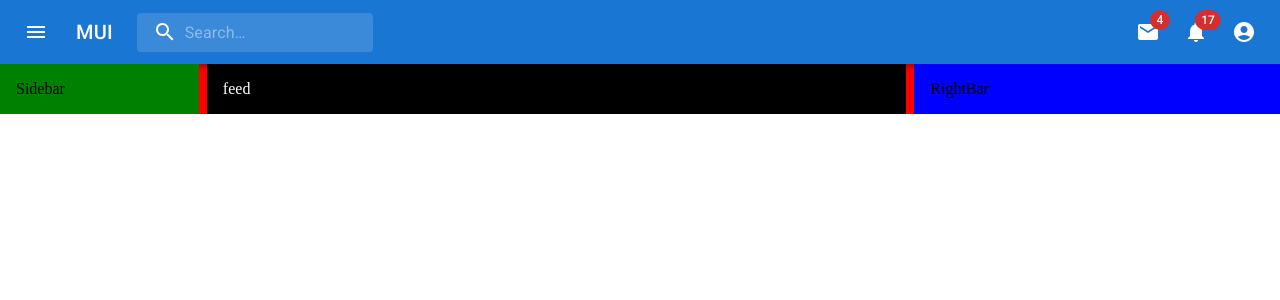
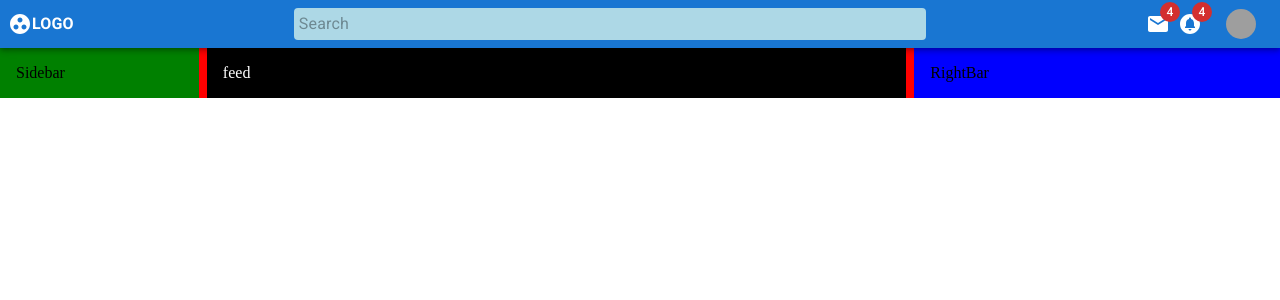
Before and after one commit to J0-Y0/mui_best_practice, a React (Create React App) app in the folder mui_practice/: page / in a window 1280 px wide. Shown: the top 300 px of the page. Built offline with nearby package versions, Linux system fonts and the light colour scheme; grey boxes are pictures that could not be loaded.

Commit message:
updatig navbar

```diff
--- a/mui_practice/src/components/Navbar.js
+++ b/mui_practice/src/components/Navbar.js
@@ -1,368 +1,126 @@
-import * as React from "react";
-import { styled, alpha } from "@mui/material/styles";
-import AppBar from "@mui/material/AppBar";
-import Box from "@mui/material/Box";
-import Toolbar from "@mui/material/Toolbar";
-import IconButton from "@mui/material/IconButton";
-import Typography from "@mui/material/Typography";
-import InputBase from "@mui/material/InputBase";
-import Badge from "@mui/material/Badge";
-import MenuItem from "@mui/material/MenuItem";
-import Menu from "@mui/material/Menu";
-import MenuIcon from "@mui/icons-material/Menu";
-import SearchIcon from "@mui/icons-material/Search";
+import {
+  AppBar,
+  Box,
+  Typography,
+  InputBase,
+  Button,
+  Badge,
+  Avatar,
+  Menu,
+  MenuItem,
+} from "@mui/material";
+import { AccountCircle, CircleNotifications, Mail } from "@mui/icons-material";
+import React, { useState } from "react";
+import GroupWorkIcon from "@mui/icons-material/GroupWork";
+import styled from "@emotion/styled";
+const Navbar = () => {
+  const [open,setOpen] = useState(false)
+  const StyledAppBar = styled(AppBar)({
+    display: "flex",
+    flexDirection: "row",
+    justifyContent: "space-between",
+    alignItems: "center",
+    fontSize: "larger",
+  });
 
-
-import AccountCircle from "@mui/icons-material/AccountCircle";
-import MailIcon from "@mui/icons-material/Mail";
-import NotificationsIcon from "@mui/icons-material/Notifications";
-import MoreIcon from "@mui/icons-material/MoreVert";
-
-const Search = styled("div")(({ theme }) => ({
-  position: "relative",
+  const LogoSection = styled(Box)({
+    display: "flex",
+    flexDirection: "row",
+  });
+  const StyledInputBase = styled(InputBase)(({ theme }) => ({
     borderRadius: theme.shape.borderRadius,
-  backgroundColor: alpha(theme.palette.common.white, 0.15),
+    maxWidth: "50%",
+    padding: "0 5px",
+    backgroundColor: "lightBlue",
     "&:hover": {
-    backgroundColor: alpha(theme.palette.common.white, 0.25),
-  },
-  marginRight: theme.spacing(2),
-  marginLeft: 0,
-  width: "100%",
-  [theme.breakpoints.up("sm")]: {
-    marginLeft: theme.spacing(3),
-    width: "auto",
+      backgroundColor: "white",
     },
   }));
+  const StyledNavCTAlg = styled(Box)(({ theme }) => ({
+    display: "none",
+    [theme.breakpoints.up("sm")]: { display: "flex", alignItems: "center" },
+  }));
+  const StyledNavCTAsm = styled(Box)(({ theme }) => ({
+    [theme.breakpoints.up("sm")]: { display: "none" },
 
-const SearchIconWrapper = styled("div")(({ theme }) => ({
-  padding: theme.spacing(0, 2),
-  height: "100%",
-  position: "absolute",
-  pointerEvents: "none",
     display: "flex",
     alignItems: "center",
-  justifyContent: "center",
   }));
+  return (
+    <StyledAppBar sx={{ p: 1 }} position="sticky">
+      <LogoSection>
+        <GroupWorkIcon />
+        <Typography
+          sx={{
+            fontWeight: "bold",
+            display: { xs: "none", sm: "block" },
+          }}
+        >
+          LOGO
+        </Typography>
+      </LogoSection>
 
-const StyledInputBase = styled(InputBase)(({ theme }) => ({
-  color: "inherit",
-  "& .MuiInputBase-input": {
-    padding: theme.spacing(1, 1, 1, 0),
-    // vertical padding + font size from searchIcon
-    paddingLeft: `calc(1em + ${theme.spacing(4)})`,
-    transition: theme.transitions.create("width"),
-    width: "100%",
-    [theme.breakpoints.up("md")]: {
-      width: "20ch",
-    },
-  },
-}));
+      <StyledInputBase placeholder="Search" autoFocus="true" fullWidth="true" />
+      <StyledNavCTAlg>
+        <Badge badgeContent={4} color="error">
+          <Mail />
+        </Badge>
+        <Badge badgeContent={4} color="error" sx={{ mx: 1 }}>
+          <CircleNotifications />
+        </Badge>
+        <Avatar
+          sx={{ width: 30, height: 30, mx: 2 }}
+          alt="Yosef"
+          src="/static/images/avatar/1.jpg"
+          onClick={(e) => setOpen(true)}
+        />
+      </StyledNavCTAlg>
 
-export default function PrimarySearchAppBar() {
-  const [anchorEl, setAnchorEl] = React.useState(null);
-  const [mobileMoreAnchorEl, setMobileMoreAnchorEl] = React.useState(null);
-
-  const isMenuOpen = Boolean(anchorEl);
-  const isMobileMenuOpen = Boolean(mobileMoreAnchorEl);
-
-  const handleProfileMenuOpen = (event) => {
-    setAnchorEl(event.currentTarget);
-  };
-
-  const handleMobileMenuClose = () => {
-    setMobileMoreAnchorEl(null);
-  };
-
-  const handleMenuClose = () => {
-    setAnchorEl(null);
-    handleMobileMenuClose();
-  };
-
-  const handleMobileMenuOpen = (event) => {
-    setMobileMoreAnchorEl(event.currentTarget);
-  };
-
-  const menuId = "primary-search-account-menu";
-  const renderMenu = (
+      <StyledNavCTAsm>
+        <Avatar
+          sx={{ width: 30, height: 30 }}
+          alt="Yosef"
+          src="/static/images/avatar/1.jpg"
+          onClick={(e) => setOpen(true)}
+        />
+        <Typography>Yosef</Typography>
         <Menu
-      anchorEl={anchorEl}
+          sx={{ mt: 4 }}
+          id="basic-menu"
+          open={open}
+          onClose={(e) => setOpen(false)}
+          MenuListProps={{
+            "aria-labelledby": "basic-button",
+          }}
           anchorOrigin={{
             vertical: "top",
             horizontal: "right",
           }}
-      id={menuId}
-      keepMounted
           transformOrigin={{
             vertical: "top",
-        horizontal: "right",
+            horizontal: "left",
           }}
-      open={isMenuOpen}
-      onClose={handleMenuClose}
-      sx={{ mt: 5 }}
         >
-      <MenuItem onClick={handleMenuClose}>Profile</MenuItem>
-      <MenuItem onClick={handleMenuClose}>My account</MenuItem>
-    </Menu>
-  );
-
-  const mobileMenuId = "primary-search-account-menu-mobile";
-  const renderMobileMenu = (
-    <Menu
-      anchorEl={mobileMoreAnchorEl}
-      anchorOrigin={{
-        vertical: "top",
-        horizontal: "right",
-      }}
-      id={mobileMenuId}
-      keepMounted
-      transformOrigin={{
-        vertical: "top",
-        horizontal: "right",
-      }}
-      open={isMobileMenuOpen}
-      onClose={handleMobileMenuClose}
-      sx={{ mt: 5 }}
-    >
+          <Box sx={{display:"flex"}}>
             <MenuItem>
-        <IconButton size="large" aria-label="show 4 new mails" color="inherit">
               <Badge badgeContent={4} color="error">
-            <MailIcon />
+                <Mail />
               </Badge>
-        </IconButton>
-        <p>Messages</p>
             </MenuItem>
             <MenuItem>
-        <IconButton
-          size="large"
-          aria-label="show 17 new notifications"
-          color="inherit"
-        >
-          <Badge badgeContent={17} color="error">
-            <NotificationsIcon />
+              <Badge badgeContent={4} color="error">
+                <Mail />
               </Badge>
-        </IconButton>
-        <p>Notifications</p>
             </MenuItem>
-      <MenuItem onClick={handleProfileMenuOpen}>
-        <IconButton
-          size="large"
-          aria-label="account of current user"
-          aria-controls="primary-search-account-menu"
-          aria-haspopup="true"
-          color="inherit"
-        >
-          <AccountCircle />
-        </IconButton>
-        <p>Profile</p>
-      </MenuItem>
+
+          </Box>
+          <MenuItem>Profile</MenuItem>
+          <MenuItem>My account</MenuItem>
+          <MenuItem>Logout</MenuItem>
         </Menu>
+      </StyledNavCTAsm>
+    </StyledAppBar>
   );
+};
 
-  return (
-    <Box sx={{ flexGrow: 1 }}>
-      <AppBar position="static">
-        <Toolbar>
-          <IconButton
-            size="large"
-            edge="start"
-            color="inherit"
-            aria-label="open drawer"
-            sx={{ mr: 2 }}
-          >
-            <MenuIcon />
-          </IconButton>
-          <Typography
-            variant="h6"
-            noWrap
-            component="div"
-            sx={{ display: { xs: "none", sm: "block" } }}
-          >
-            MUI
-          </Typography>
-          <Search>
-            <SearchIconWrapper>
-              <SearchIcon />
-            </SearchIconWrapper>
-            <StyledInputBase
-              placeholder="Search…"
-              inputProps={{ "aria-label": "search" }}
-            />
-          </Search>
-          <Box sx={{ flexGrow: 1 }} />
-          <Box sx={{ display: { xs: "none", md: "flex" } }}>
-            <IconButton
-              size="large"
-              aria-label="show 4 new mails"
-              color="inherit"
-            >
-              <Badge badgeContent={4} color="error">
-                <MailIcon />
-              </Badge>
-            </IconButton>
-            <IconButton
-              size="large"
-              aria-label="show 17 new notifications"
-              color="inherit"
-            >
-              <Badge badgeContent={17} color="error">
-                <NotificationsIcon />
-              </Badge>
-            </IconButton>
-            <IconButton
-              size="large"
-              edge="end"
-              aria-label="account of current user"
-              aria-controls={menuId}
-              aria-haspopup="true"
-              onClick={handleProfileMenuOpen}
-              color="inherit"
-            >
-              <AccountCircle />
-            </IconButton>
-          </Box>
-          <Box sx={{ display: { xs: "flex", md: "none" } }}>
-            <IconButton
-              size="large"
-              aria-label="show more"
-              aria-controls={mobileMenuId}
-              aria-haspopup="true"
-              onClick={handleMobileMenuOpen}
-              color="inherit"
-            >
-              <MoreIcon />
-            </IconButton>
-          </Box>
-        </Toolbar>
-      </AppBar>
-      {renderMobileMenu}
-      {renderMenu}
-    </Box>
-  );
-}
-
-// import {
-//   AppBar,
-//   Box,
-//   Typography,
-//   InputBase,
-//   Button,
-//   Badge,
-//   Avatar,
-//   Menu,
-//   MenuItem,
-// } from "@mui/material";
-// import { AccountCircle, CircleNotifications, Mail } from "@mui/icons-material";
-// import React, { useState } from "react";
-// import GroupWorkIcon from "@mui/icons-material/GroupWork";
-// import styled from "@emotion/styled";
-// const Navbar = () => {
-//   const [open,setOpen] = useState(false)
-//   const StyledAppBar = styled(AppBar)({
-//     display: "flex",
-//     flexDirection: "row",
-//     justifyContent: "space-between",
-//     alignItems: "center",
-//     fontSize: "larger",
-//   });
-
-//   const LogoSection = styled(Box)({
-//     display: "flex",
-//     flexDirection: "row",
-//   });
-//   const StyledInputBase = styled(InputBase)(({ theme }) => ({
-//     borderRadius: theme.shape.borderRadius,
-//     maxWidth: "50%",
-//     padding: "0 5px",
-//     backgroundColor: "lightBlue",
-//     "&:hover": {
-//       backgroundColor: "white",
-//     },
-//   }));
-//   const StyledNavCTAlg = styled(Box)(({ theme }) => ({
-//     display: "none",
-//     [theme.breakpoints.up("sm")]: { display: "flex", alignItems: "center" },
-//   }));
-//   const StyledNavCTAsm = styled(Box)(({ theme }) => ({
-//     [theme.breakpoints.up("sm")]: { display: "none" },
-
-//     display: "flex",
-//     alignItems: "center",
-//   }));
-//   return (
-//     <StyledAppBar sx={{ p: 1 }} position="sticky">
-//       <LogoSection>
-//         <GroupWorkIcon />
-//         <Typography
-//           sx={{
-//             fontWeight: "bold",
-//             display: { xs: "none", sm: "block" },
-//           }}
-//         >
-//           LOGO
-//         </Typography>
-//       </LogoSection>
-
-//       <StyledInputBase placeholder="Search" autoFocus="true" fullWidth="true" />
-//       <StyledNavCTAlg>
-//         <Badge badgeContent={4} color="error">
-//           <Mail />
-//         </Badge>
-//         <Badge badgeContent={4} color="error" sx={{ mx: 1 }}>
-//           <CircleNotifications />
-//         </Badge>
-//         <Avatar
-//           sx={{ width: 30, height: 30, mx: 2 }}
-//           alt="Yosef"
-//           src="/static/images/avatar/1.jpg"
-//           onClick={(e) => setOpen(true)}
-//         />
-//       </StyledNavCTAlg>
-
-//       <StyledNavCTAsm>
-//         <Avatar
-//           sx={{ width: 30, height: 30 }}
-//           alt="Yosef"
-//           src="/static/images/avatar/1.jpg"
-//           onClick={(e) => setOpen(true)}
-//         />
-//         <Typography>Yosef</Typography>
-//         <Menu
-//           sx={{ mt: 4 }}
-//           id="basic-menu"
-//           open={open}
-//           onClose={(e) => setOpen(false)}
-//           MenuListProps={{
-//             "aria-labelledby": "basic-button",
-//           }}
-//           anchorOrigin={{
-//             vertical: "top",
-//             horizontal: "right",
-//           }}
-//           transformOrigin={{
-//             vertical: "top",
-//             horizontal: "left",
-//           }}
-//         >
-//           <Box sx={{display:"flex"}}>
-//             <MenuItem>
-//               <Badge badgeContent={4} color="error">
-//                 <Mail />
-//               </Badge>
-//             </MenuItem>
-//             <MenuItem>
-//               <Badge badgeContent={4} color="error">
-//                 <Mail />
-//               </Badge>
-//             </MenuItem>{" "}
-
-//           </Box>
-//           <MenuItem>Profile</MenuItem>
-//           <MenuItem>My account</MenuItem>
-//           <MenuItem>Logout</MenuItem>
-//         </Menu>
-//       </StyledNavCTAsm>
-//     </StyledAppBar>
-//   );
-// };
-
-// export default Navbar;
+export default Navbar;
```
Lines whose indentation alone changed are shown as unchanged.
